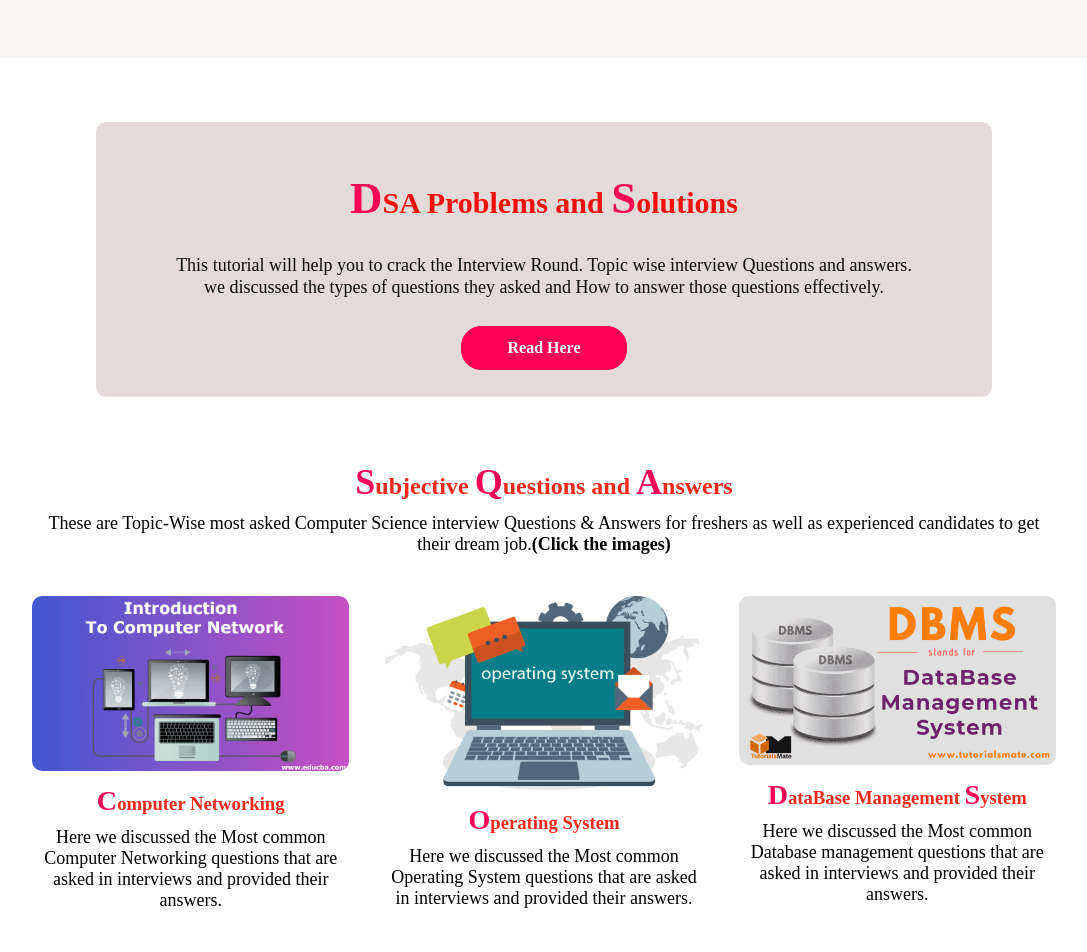
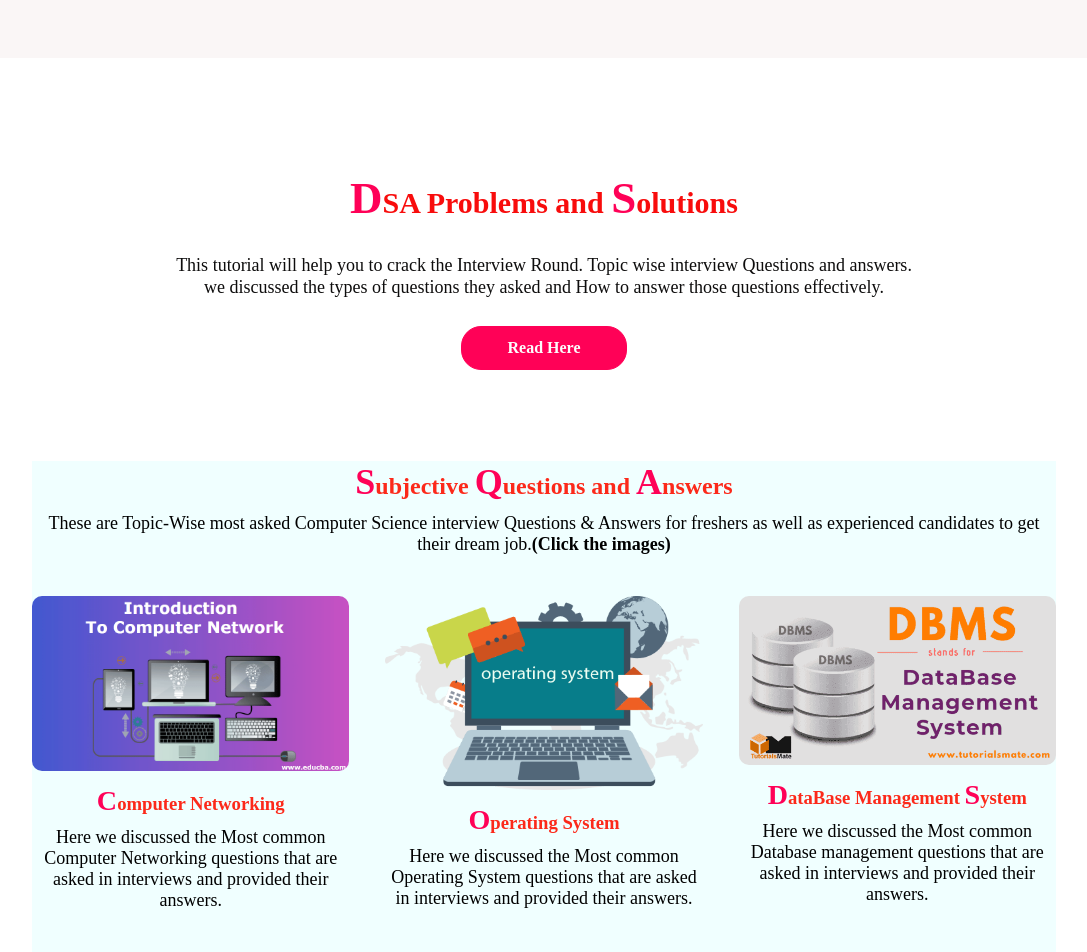
Before and after one commit to Souravvk18/Techsourav, a plain HTML site: page index.html in a window 1280 px wide. Shown: the part 2640-3592 px from the top of the page, without its empty margins (96-1183 px from the left). Drawn offline with Linux system fonts and the light colour scheme.

Commit message:
course1 background

```diff
--- a/style.css
+++ b/style.css
@@ -278,7 +278,7 @@ nav .fa{
     font-weight: 600;
     padding-top: 50px;
     padding-bottom: 20px;
-    color: #030303;
+    color: #0e0c0c;
     /* color: #fff; */
 
 }
@@ -286,7 +286,7 @@ nav .fa{
  .course2{
     flex-basis: 30%;
     margin: auto;
-    background: rgb(228, 218, 218);
+    background: rgb(255, 255, 255);
     border-radius: 10px;
     width: 70%;
     margin-bottom: 5%;
@@ -424,6 +424,7 @@ nav .fa{
     width: 80%;
     margin: auto;
     text-align: center;
+    background: azure;
 }
 
 .subject h1, .subject h3{
```
